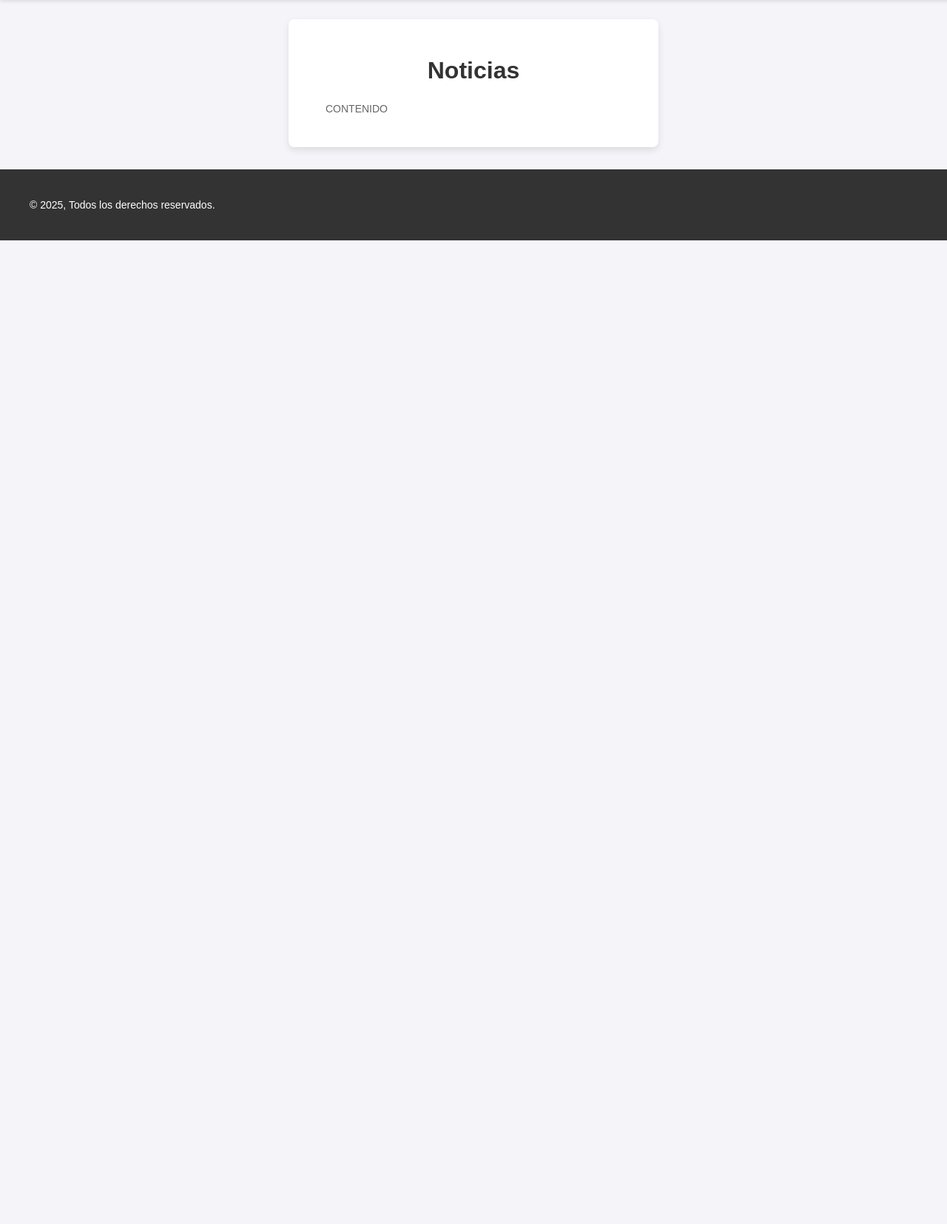
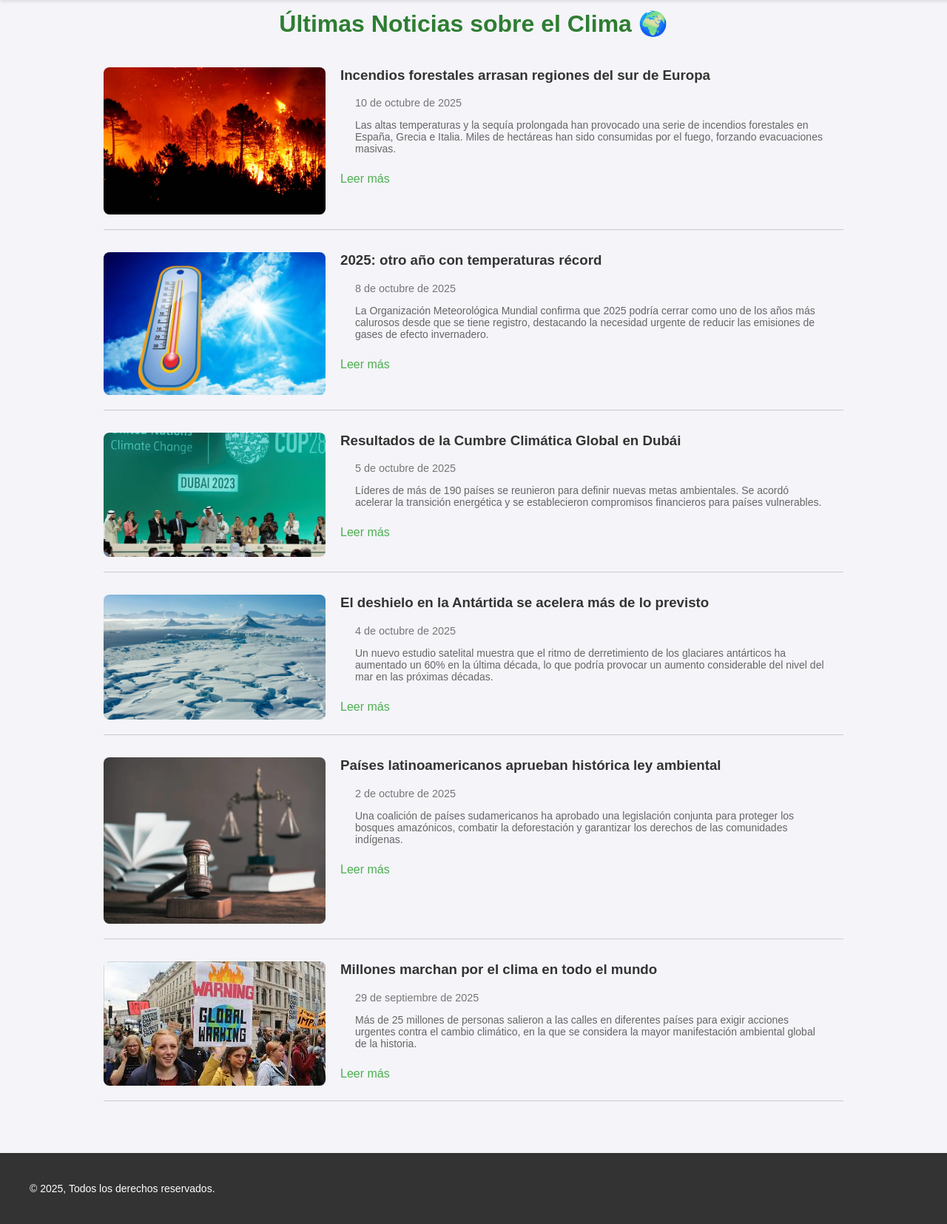
Before and after one commit to BRIAN-LOPEZ11/ProyectoODS, a Flask app: page /noticias in a window 1280 px wide. Shown: the part 54-1709 px from the top of the page at 74% size. Before the commit the page ends 379 px from the top, so only its background shows below. Run offline with Flask 3, Linux system fonts and the light colour scheme.

Commit message:
Noticias

```diff
--- a/static/styles.css
+++ b/static/styles.css
@@ -245,6 +245,61 @@ a:hover {
     height: 400px;
     box-shadow: 0 4px 10px rgba(0,0,0,0.1);
 }
+.ultimasnoticias {
+    padding: 40px 20px;
+    max-width: 1000px;
+    margin: 0 auto;
+}
+
+.ultimasnoticias h2 {
+    text-align: center;
+    margin-bottom: 40px;
+    font-size: 2em;
+    color: #2e7d32;
+}
+
+.noticia {
+    display: flex;
+    flex-wrap: wrap;
+    margin-bottom: 30px;
+    border-bottom: 1px solid #ccc;
+    padding-bottom: 20px;
+}
+
+.noticia-img {
+    width: 100%;
+    max-width: 300px;
+    border-radius: 8px;
+    margin-right: 20px;
+    object-fit: cover;
+}
+
+.noticia-contenido {
+    flex: 1;
+}
+
+.noticia h3 {
+    margin-top: 0;
+    color: #333;
+}
+
+.fecha {
+    font-size: 0.9em;
+    color: #777;
+    margin-bottom: 10px;
+}
+
+.leer-mas {
+    display: inline-block;
+    margin-top: 10px;
+    color: #4CAF50;
+    text-decoration: none;
+}
+
+.leer-mas:hover {
+    text-decoration: underline;
+}
+
 
 .footer {
     background-color: #333;
--- a/templates/noticias.html
+++ b/templates/noticias.html
@@ -17,9 +17,69 @@
         </nav>
     </header>
 
-    <main class="container">
-        <h1>Noticias</h1>
-        <p>CONTENIDO</p>
+    <main class="index-container">
+        <section class="ultimasnoticias">
+            <h2>Últimas Noticias sobre el Clima 🌍</h2>
+
+<article class="noticia">
+    <img src="{{ url_for('static', filename='img/incendios-forestales-altas-temperaturas.jpg') }}" alt="Incendios forestales" class="noticia-img">
+    <div class="noticia-contenido">
+        <h3>Incendios forestales arrasan regiones del sur de Europa</h3>
+        <p class="fecha">10 de octubre de 2025</p>
+        <p>Las altas temperaturas y la sequía prolongada han provocado una serie de incendios forestales en España, Grecia e Italia. Miles de hectáreas han sido consumidas por el fuego, forzando evacuaciones masivas.</p>
+        <a href="#" class="leer-mas">Leer más</a>
+    </div>
+</article>
+
+<article class="noticia">
+    <img src="{{ url_for('static', filename='img/temperatura-atmosferica.webp') }}" alt="Temperaturas récord" class="noticia-img">
+    <div class="noticia-contenido">
+        <h3>2025: otro año con temperaturas récord</h3>
+        <p class="fecha">8 de octubre de 2025</p>
+        <p>La Organización Meteorológica Mundial confirma que 2025 podría cerrar como uno de los años más calurosos desde que se tiene registro, destacando la necesidad urgente de reducir las emisiones de gases de efecto invernadero.</p>
+        <a href="#" class="leer-mas">Leer más</a>
+    </div>
+</article>
+
+<article class="noticia">
+    <img src="{{ url_for('static', filename='img/cumbre.jpeg') }}" alt="Cumbre climática" class="noticia-img">
+    <div class="noticia-contenido">
+        <h3>Resultados de la Cumbre Climática Global en Dubái</h3>
+        <p class="fecha">5 de octubre de 2025</p>
+        <p>Líderes de más de 190 países se reunieron para definir nuevas metas ambientales. Se acordó acelerar la transición energética y se establecieron compromisos financieros para países vulnerables.</p>
+        <a href="#" class="leer-mas">Leer más</a>
+    </div>
+</article>
+<article class="noticia">
+    <img src="{{ url_for('static', filename='img/nationalgeographic.jpg') }}" alt="Deshielo en la Antártida" class="noticia-img">
+    <div class="noticia-contenido">
+        <h3>El deshielo en la Antártida se acelera más de lo previsto</h3>
+        <p class="fecha">4 de octubre de 2025</p>
+        <p>Un nuevo estudio satelital muestra que el ritmo de derretimiento de los glaciares antárticos ha aumentado un 60% en la última década, lo que podría provocar un aumento considerable del nivel del mar en las próximas décadas.</p>
+        <a href="#" class="leer-mas">Leer más</a>
+    </div>
+</article>
+<article class="noticia">
+    <img src="{{ url_for('static', filename='img/Ley-y-significadosd.webp') }}" alt="Ley ambiental" class="noticia-img">
+    <div class="noticia-contenido">
+        <h3>Países latinoamericanos aprueban histórica ley ambiental</h3>
+        <p class="fecha">2 de octubre de 2025</p>
+        <p>Una coalición de países sudamericanos ha aprobado una legislación conjunta para proteger los bosques amazónicos, combatir la deforestación y garantizar los derechos de las comunidades indígenas.</p>
+        <a href="#" class="leer-mas">Leer más</a>
+    </div>
+</article>
+<article class="noticia">
+    <img src="{{ url_for('static', filename='img/protesta.jpg') }}" alt="Protesta por el clima" class="noticia-img">
+    <div class="noticia-contenido">
+        <h3>Millones marchan por el clima en todo el mundo</h3>
+        <p class="fecha">29 de septiembre de 2025</p>
+        <p>Más de 25 millones de personas salieron a las calles en diferentes países para exigir acciones urgentes contra el cambio climático, en la que se considera la mayor manifestación ambiental global de la historia.</p>
+        <a href="#" class="leer-mas">Leer más</a>
+    </div>
+</article>
+
+
+        </section>
     </main>
 </body>
 <footer class="footer">
```
Also changed, not shown: static/img/Ley-y-significadosd.webp (added), static/img/cumbre.jpeg (added), static/img/incendios-forestales-altas-temperaturas.jpg (added), static/img/nationalgeographic.jpg (added), static/img/protesta.jpg (added), static/img/temperatura-atmosferica.webp (added).
